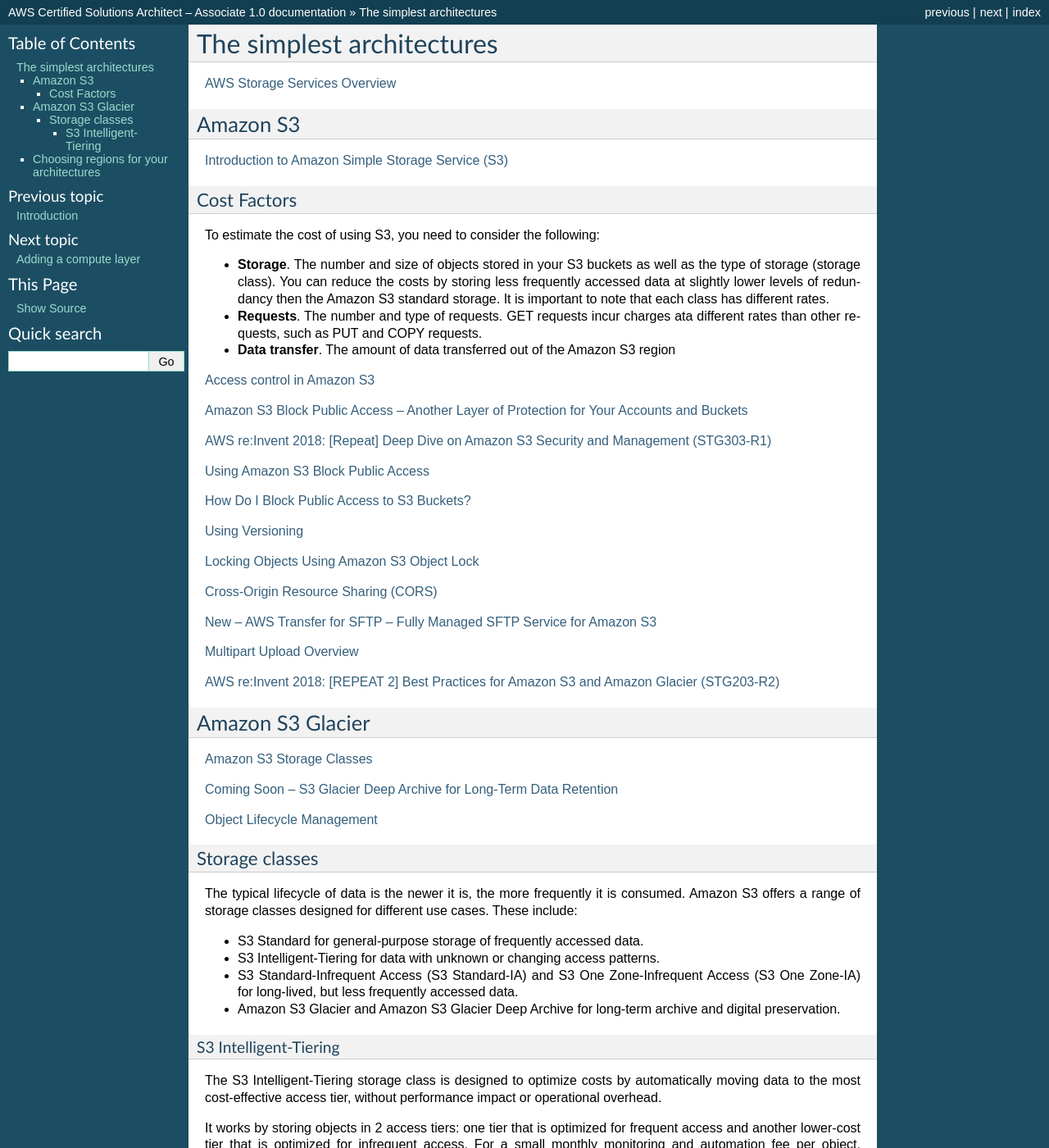
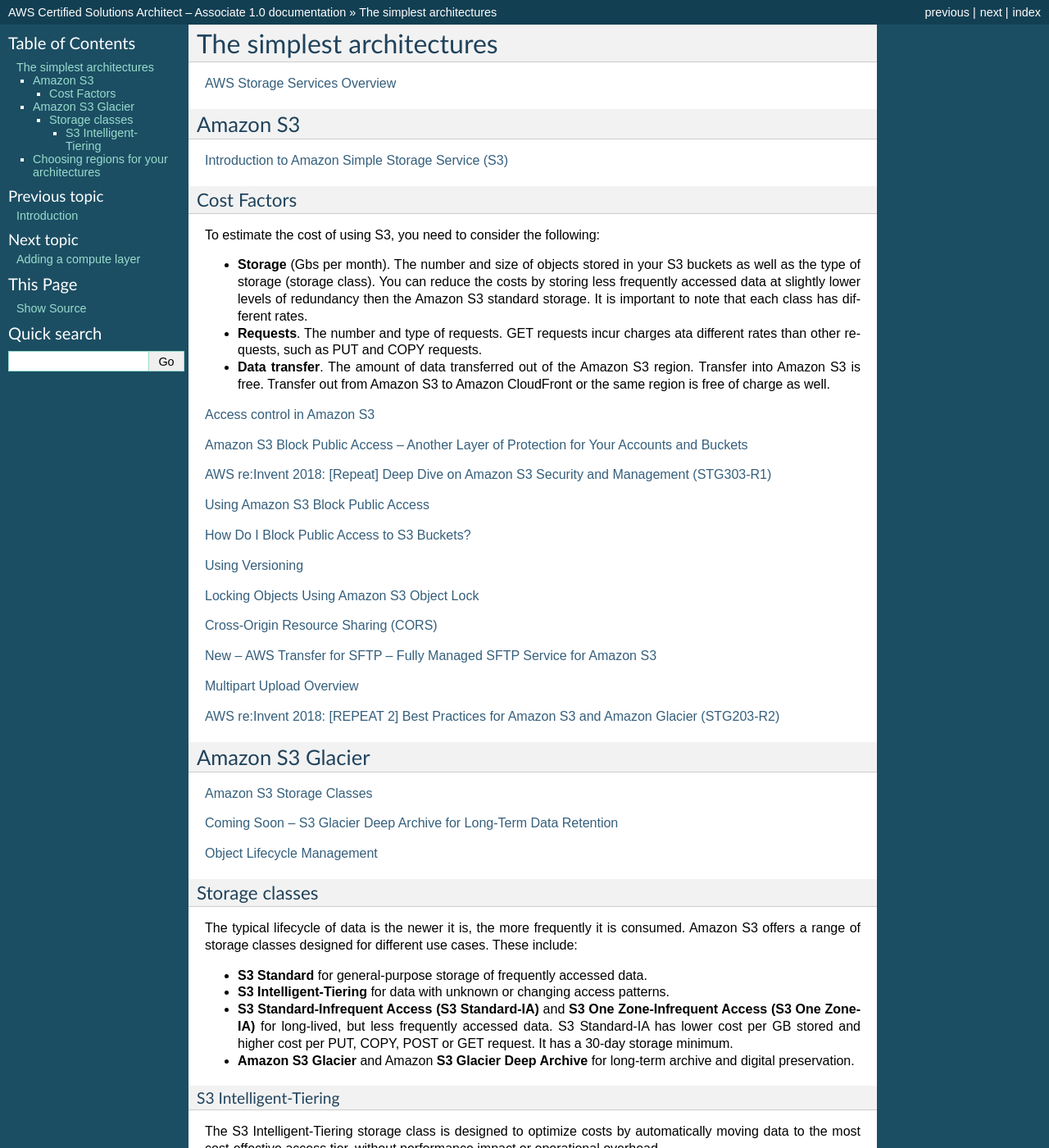
Before and after one commit to jacubero/aws-architect-associate, a Sphinx documentation site: the page built from docs/simplest.rst, in a window 1280 px wide and 1400 px high. Shown: the whole window at 82% size. Built offline with Sphinx 7.4.7, drawn with Linux system fonts in a browser that asks for light colours; pages that are not in the unit, such as notebooks, are missing from menus.

Commit message:
New version

```diff
--- a/docs/simplest.rst
+++ b/docs/simplest.rst
@@ -13,11 +13,11 @@
 
 To estimate the cost of using S3, you need to consider the following:
 
-* **Storage**. The number and size of objects stored in your S3 buckets as well as the type of storage (storage class). You can reduce the costs by storing less frequently accessed data at slightly lower levels of redundancy then the Amazon S3 standard storage. It is important to note that each class has different rates.
+* **Storage** (Gbs per month). The number and size of objects stored in your S3 buckets as well as the type of storage (storage class). You can reduce the costs by storing less frequently accessed data at slightly lower levels of redundancy then the Amazon S3 standard storage. It is important to note that each class has different rates.
 
 * **Requests**. The number and type of requests. GET requests incur charges ata different rates than other requests, such as PUT and COPY requests.
 
-* **Data transfer**. The amount of data transferred out of the Amazon S3 region
+* **Data transfer**. The amount of data transferred out of the Amazon S3 region. Transfer into Amazon S3 is free. Transfer out from Amazon S3 to Amazon CloudFront or the same region is free of charge as well.
 
 
 
@@ -59,13 +59,13 @@
 
 The typical lifecycle of data is the newer it is, the more frequently it is consumed. Amazon S3 offers a range of storage classes designed for different use cases. These include:
 
-* S3 Standard for general-purpose storage of frequently accessed data.
+* **S3 Standard** for general-purpose storage of frequently accessed data.
 
-* S3 Intelligent-Tiering for data with unknown or changing access patterns.
+* **S3 Intelligent-Tiering** for data with unknown or changing access patterns.
 
-* S3 Standard-Infrequent Access (S3 Standard-IA) and S3 One Zone-Infrequent Access (S3 One Zone-IA) for long-lived, but less frequently accessed data.
+* **S3 Standard-Infrequent Access (S3 Standard-IA)** and **S3 One Zone-Infrequent Access (S3 One Zone-IA)** for long-lived, but less frequently accessed data. S3 Standard-IA has lower cost per GB stored and higher cost per PUT, COPY, POST or GET request. It has a 30-day storage minimum.
 
-* Amazon S3 Glacier and Amazon S3 Glacier Deep Archive for long-term archive and digital preservation.
+* **Amazon S3 Glacier** and Amazon **S3 Glacier Deep Archive** for long-term archive and digital preservation.
 
 S3 Intelligent-Tiering
 ----------------------
```
Also changed, not shown: docs/domains.rst (+49 -0 lines), docs/domains_d/EBSperformance.png (added), 2 other files.
